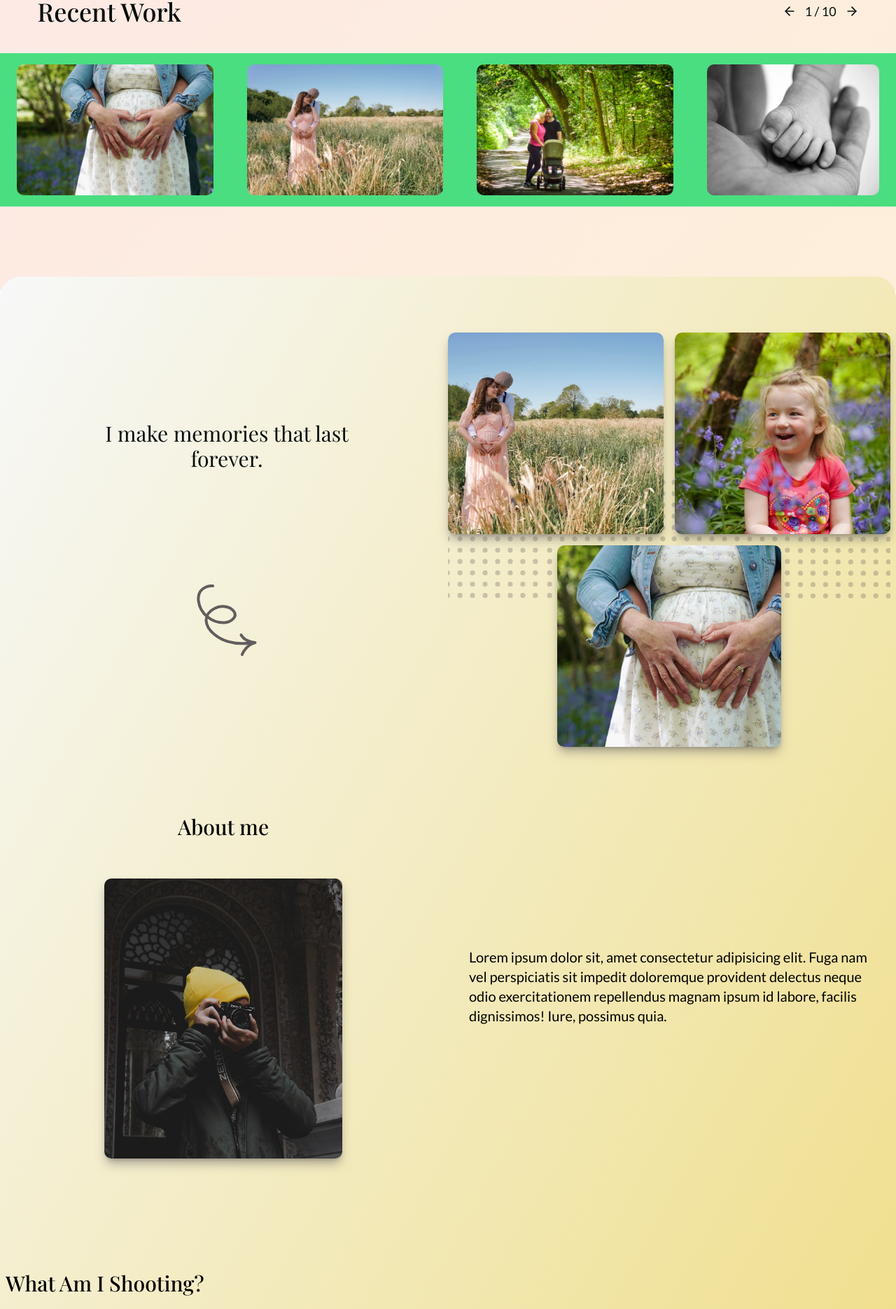
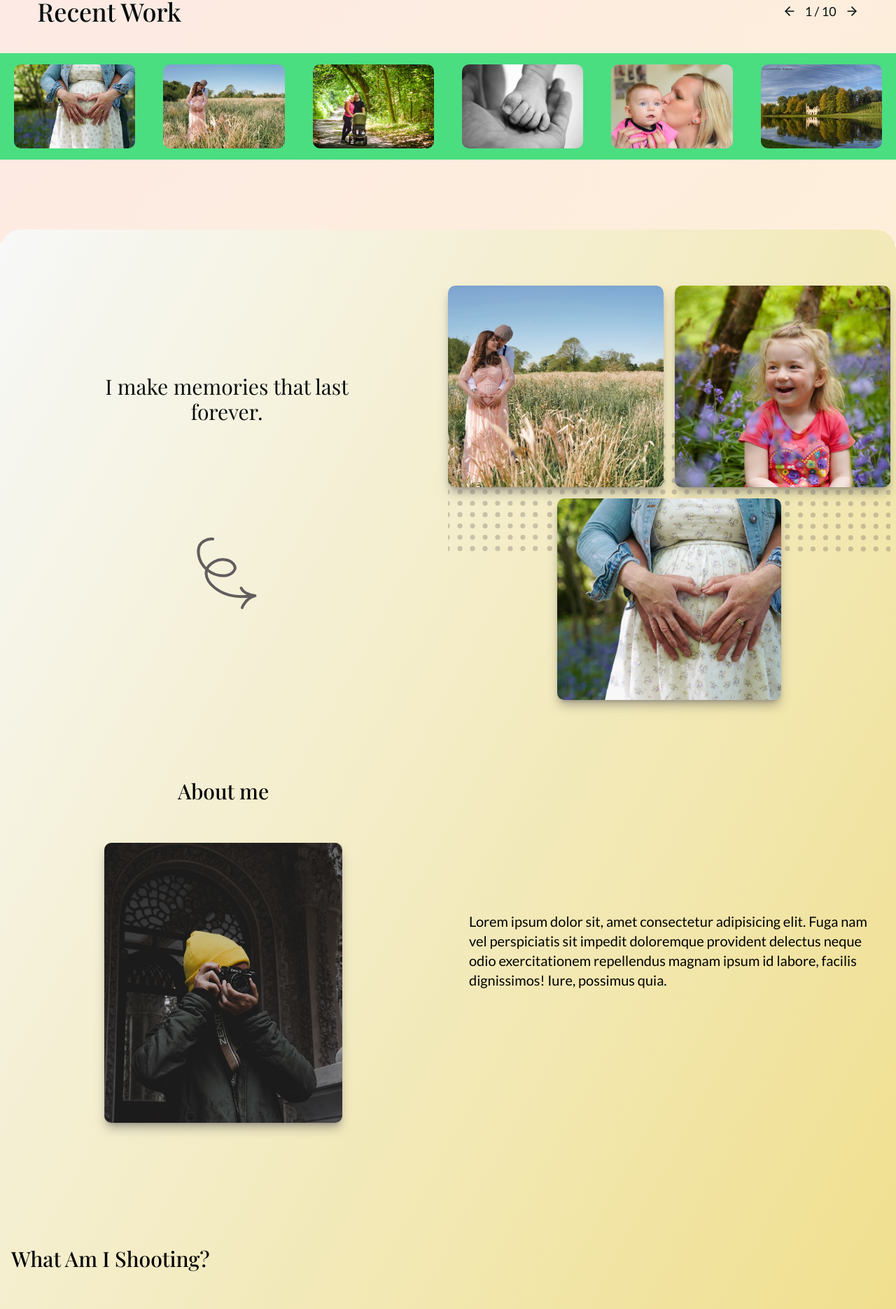
Before and after one commit to lucas-dash/PhotoPortfolio, a React (Vite) app: page / in a window 1280 px wide. Shown: the part 868-2738 px from the top of the page at 70% size. Built offline with nearby package versions, Linux system fonts and the light colour scheme.

Commit message:
scrolling animation

```diff
--- a/src/components/About.jsx
+++ b/src/components/About.jsx
@@ -1,27 +1,81 @@
 import aboutImg from '../assets/amir-hosseini-8SqJMKk-8ak-unsplash.jpg';
+import { useInView, motion, useAnimation } from 'framer-motion';
+import { useEffect, useRef } from 'react';
 
 const About = () => {
+  const ref = useRef(null);
+  const textRef = useRef(null);
+
+  const isInView = useInView(ref, { once: true });
+  const textInView = useInView(textRef, { once: true });
+
+  const mainControls = useAnimation();
+
+  useEffect(() => {
+    if (isInView || textInView) {
+      mainControls.start('visible');
+    }
+  }, [isInView, mainControls, textInView]);
+
   return (
-    <section className="container mx-auto mt-24">
+    <section className="container mx-auto mt-28">
       <article className="grid grid-cols-1 md:grid-cols-2 gap-5">
-        <div className="flex flex-col items-center ">
-          <h2 className="font-primary text-3xl font-medium pb-14">About me</h2>
-          <div className=" max-w-[340px] h-[400px] rounded-[10px] overflow-hidden shadow-lg shadow-textSecondary/50">
+        <div className="flex flex-col items-center">
+          <motion.h2
+            className="font-primary text-3xl font-medium pb-14"
+            ref={ref}
+            variants={{
+              hidden: { opacity: 0, y: 75 },
+              visible: { opacity: 1, y: 0 },
+            }}
+            initial="hidden"
+            animate={mainControls}
+            transition={{ duration: 0.5, delay: 0.25 }}
+          >
+            About me
+          </motion.h2>
+
+          <motion.div
+            className=" max-w-[340px] h-[400px] rounded-[10px] overflow-hidden shadow-lg shadow-textSecondary/50"
+            ref={ref}
+            variants={{
+              hidden: { opacity: 0, y: 75 },
+              visible: { opacity: 1, y: 0 },
+            }}
+            initial="hidden"
+            animate={mainControls}
+            transition={{
+              duration: 0.5,
+              delay: 0.7,
+              type: 'spring',
+              stiffness: 80,
+            }}
+          >
             <img
               src={aboutImg}
               alt="me on photo"
               className="w-full h-full object-cover aspect-video"
             />
-          </div>
+          </motion.div>
         </div>
 
         <div className="flex items-center">
-          <p className="text-xl font-secondary w-max p-5">
+          <motion.p
+            className="text-xl font-secondary w-max p-5"
+            ref={textRef}
+            variants={{
+              hidden: { opacity: 0, y: 100 },
+              visible: { opacity: 1, y: 0 },
+            }}
+            initial="hidden"
+            animate={mainControls}
+            transition={{ duration: 0.8, delay: 0.6 }}
+          >
             Lorem ipsum dolor sit, amet consectetur adipisicing elit. Fuga nam
             vel perspiciatis sit impedit doloremque provident delectus neque
             odio exercitationem repellendus magnam ipsum id labore, facilis
             dignissimos! Iure, possimus quia.
-          </p>
+          </motion.p>
         </div>
       </article>
     </section>
--- a/src/components/Carousel.jsx
+++ b/src/components/Carousel.jsx
@@ -1,14 +1,22 @@
+import { useEffect, useRef } from 'react';
 import { recentImg } from '../utils/carouselImg';
-import { motion, useDragControls } from 'framer-motion';
+import { motion, useDragControls, useInView } from 'framer-motion';
 
 const Carousel = () => {
   const controls = useDragControls();
 
+  // const imageInView = useRef(null);
+  // const isInView = useInView(imageInView);
+
+  // useEffect(() => {
+  //   console.log(isInView);
+  // }, [isInView]);
+
   return (
     <article className="py-10">
-      <div className="max-w-full bg-pink-500 cursor-grab overflow-hidden">
+      <div className="w-full bg-pink-500 cursor-grab overflow-hidden">
         <motion.div
-          className="flex py-4 bg-green-400"
+          className="flex py-4 bg-green-400 overflow-hidden "
           drag="x"
           dragConstraints={{ right: 0 }}
           dragControls={controls}
@@ -16,7 +24,7 @@ const Carousel = () => {
         >
           {recentImg.map((img, index) => {
             return (
-              <div className="max-w-md max-h-72 px-6" key={index}>
+              <div className="aspect-video px-5 w-64 " key={index}>
                 <img
                   src={img}
                   alt="recent image"
@@ -31,3 +39,29 @@ const Carousel = () => {
   );
 };
 export default Carousel;
+
+{
+  /* <article className="py-10">
+      <div className="max-w-full bg-pink-500 cursor-grab overflow-hidden">
+        <motion.div
+          className="flex py-4 bg-green-400"
+          drag="x"
+          dragConstraints={{ right: 0 }}
+          dragControls={controls}
+          whileTap={{ cursor: 'grabbing' }}
+        >
+          {recentImg.map((img, index) => {
+            return (
+              <div className="h-full w-full px-6" key={index}>
+                <img
+                  src={img}
+                  alt="recent image"
+                  className="w-full h-full object-cover rounded-[10px] pointer-events-none"
+                />
+              </div>
+            );
+          })}
+        </motion.div>
+      </div>
+    </article> */
+}
--- a/src/components/Gallery.jsx
+++ b/src/components/Gallery.jsx
@@ -1,26 +1,51 @@
 import { gallery } from '../utils/gallery';
+import { useInView, motion, useAnimation, useAnimate } from 'framer-motion';
+import { useEffect } from 'react';
 
 const Gallery = () => {
+  const mainControls = useAnimation();
+
+  const [scope, animate] = useAnimate();
+  const isInView = useInView(scope);
+
+  useEffect(() => {
+    if (isInView) {
+      animate('li', { opacity: [0, 1] }, { delay: 0.1 });
+      mainControls.start('visible');
+    }
+  }, [animate, isInView, mainControls]);
+
   return (
     <section className="min-h-[500px] px-3 sm:px-12 py-20">
-      <div className=" columns-2 sm:columns-3 gap-3 space-y-3">
+      <motion.ul
+        className="columns-2 sm:columns-3 gap-3 space-y-3"
+        ref={scope}
+        variants={{
+          hidden: { opacity: 0, y: 75 },
+          visible: { opacity: 1, y: 0 },
+        }}
+        initial="hidden"
+        animate={mainControls}
+        transition={{ duration: 0.7, delay: 0.5 }}
+      >
         {gallery.map((image, index) => {
           return (
-            <div
+            <motion.li
               key={index}
               className="place-items-center sm:place-items-start"
             >
-              <div className="h-max max-w-full rounded-lg overflow-hidden cursor-pointer shadow-lg shadow-textSecondary/50">
+              <div className="h-max max-w-full rounded-lg overflow-hidden shadow-lg shadow-textSecondary/50">
                 <img
                   src={image}
                   alt={`image${index}`}
+                  loading="lazy"
                   className="object-cover"
                 />
               </div>
-            </div>
+            </motion.li>
           );
         })}
-      </div>
+      </motion.ul>
     </section>
   );
 };
--- a/src/components/Navbar.jsx
+++ b/src/components/Navbar.jsx
@@ -4,7 +4,7 @@ import { motion } from 'framer-motion';
 const Navbar = () => {
   return (
     <motion.nav
-      className=" flex items-center justify-between text-textPrimary h-[60px] container mx-auto px-2 sticky z-40"
+      className=" flex items-center justify-between text-textPrimary h-[60px] container mx-auto px-2 relative z-40"
       initial={{ y: -200 }}
       animate={{ y: 0 }}
       transition={{ type: 'spring', stiffness: 90 }}
--- a/src/components/Shooting.jsx
+++ b/src/components/Shooting.jsx
@@ -1,12 +1,17 @@
-import { useState } from 'react';
+import { useEffect, useState } from 'react';
 import {
   familyCategory,
   kidsCategory,
   newBornCategory,
 } from '../utils/portfolioImg';
-import { motion } from 'framer-motion';
+import { motion, useAnimation, useInView } from 'framer-motion';
+import { useRef } from 'react';
 
 const Shooting = () => {
+  const headRef = useRef(null);
+  const isInView = useInView(headRef, { once: true });
+  const mainControls = useAnimation();
+
   const categories = ['Family', 'Kids', 'NewBorn'];
   const [activeCategory, setActiveCategory] = useState('Family');
 
@@ -22,15 +27,31 @@ const Shooting = () => {
 
   const activeCategoryData = categoryDataMap[activeCategory];
 
+  useEffect(() => {
+    if (isInView) {
+      mainControls.start('visible');
+    }
+  }, [isInView, mainControls]);
+
   return (
-    <section className="container mx-auto mt-40">
-      <h2 className="font-primary text-3xl font-medium pb-14 text-center md:text-left">
+    <section className="container mx-auto mt-24 md:mt-44">
+      <motion.h2
+        className="font-primary text-3xl font-medium pb-14 text-center md:text-left mx-2"
+        ref={headRef}
+        variants={{
+          hidden: { opacity: 0, y: 75 },
+          visible: { opacity: 1, y: 0 },
+        }}
+        initial="hidden"
+        animate={mainControls}
+        transition={{ duration: 0.5, delay: 0.25 }}
+      >
         What Am I Shooting?
-      </h2>
+      </motion.h2>
 
-      <article className="">
+      <article>
         <div
-          className="flex gap-0 sm:gap-5 md:gap-10 bg-[#D9CF9E]/70 py-1 px-6 w-max rounded-3xl mx-auto md:mx-0"
+          className="flex gap-0 sm:gap-5 md:gap-10 bg-[#D9CF9E]/70 py-1 px-6 w-max rounded-3xl mx-auto md:mx-2 "
           style={{ boxShadow: 'inset 0px 3px 4px #625D5D' }}
         >
           {categories.map((category, index) => {
--- a/src/components/Showcase.jsx
+++ b/src/components/Showcase.jsx
@@ -4,26 +4,78 @@ import image3 from '../assets/portfolio/Kids/1-1653124775098.jpeg';
 import dotgrid from '../assets/dotgrid.svg';
 import arrow from '../assets/sketchArrow.svg';
 
+import { useInView, motion, useAnimation } from 'framer-motion';
+import { useEffect, useRef } from 'react';
+
 const Showcase = () => {
+  const ref = useRef(null);
+  const isInView = useInView(ref, { once: true });
+
+  const mainControls = useAnimation();
+
+  useEffect(() => {
+    if (isInView) {
+      mainControls.start('visible');
+    }
+  }, [isInView, mainControls]);
+
   return (
     <article className="grid grid-cols-1 sm:grid-cols-2 pt-20 container mx-auto">
       <div className="flex flex-col items-center justify-evenly">
-        <h3 className="font-primary text-3xl max-w-sm text-center text-textPrimary pb-8">
+        <motion.h3
+          className="font-primary text-3xl max-w-sm text-center text-textPrimary pb-8"
+          ref={ref}
+          variants={{
+            hidden: { opacity: 0, y: 75 },
+            visible: { opacity: 1, y: 0 },
+          }}
+          initial="hidden"
+          animate={mainControls}
+          transition={{ duration: 0.5, delay: 0.5 }}
+        >
           I make memories that last forever.
-        </h3>
+        </motion.h3>
 
-        <div className="hidden sm:block">
+        <motion.div
+          className="hidden sm:block"
+          ref={ref}
+          variants={{
+            hidden: { opacity: 0, y: 75 },
+            visible: { opacity: 1, y: 0 },
+          }}
+          initial="hidden"
+          animate={mainControls}
+          transition={{ duration: 0.5, delay: 0.8 }}
+        >
           <img src={arrow} alt="" />
-        </div>
+        </motion.div>
       </div>
 
-      <div
+      <motion.div
         className="flex items-center justify-center px-3 sm:px-0"
         style={{
           background: `url(${dotgrid}) center center no-repeat`,
         }}
+        ref={ref}
+        variants={{
+          hidden: { opacity: 0, y: 75 },
+          visible: { opacity: 1, y: 0 },
+        }}
+        initial="hidden"
+        animate={mainControls}
+        transition={{ duration: 0.8, delay: 0.35 }}
       >
-        <div className="grid grid-cols-2 place-items-center gap-4 ">
+        <motion.div
+          className="grid grid-cols-2 place-items-center gap-4 "
+          ref={ref}
+          variants={{
+            hidden: { opacity: 0, y: 75 },
+            visible: { opacity: 1, y: 0 },
+          }}
+          initial="hidden"
+          animate={mainControls}
+          transition={{ duration: 0.9, delay: 0.5 }}
+        >
           <div className="max-w-xs max-h-72 rounded-[10px] overflow-hidden shadow-lg shadow-textSecondary/50">
             <img
               src={image1}
@@ -45,8 +97,8 @@ const Showcase = () => {
               className="w-full h-full object-cover aspect-square rounded-[10px]"
             />
           </div>
-        </div>
-      </div>
+        </motion.div>
+      </motion.div>
     </article>
   );
 };
--- a/src/pages/Footer.jsx
+++ b/src/pages/Footer.jsx
@@ -1,9 +1,11 @@
 import Gallery from '../components/Gallery';
+import Contact from '../components/Contact';
 
 const Footer = () => {
   return (
     <div className="bg-gradient-to-br from-primary to-secondary -mt-10 pt-10">
       <Gallery />
+      <Contact />
     </div>
   );
 };
--- a/src/utils/carouselImg.js
+++ b/src/utils/carouselImg.js
@@ -2,5 +2,7 @@ import image1 from '../assets/portfolio/Materniny/1-165245041493.jpeg';
 import image2 from '../assets/portfolio/Materniny/3-1652216698544.jpeg';
 import imgae3 from '../assets/portfolio/Family/1-DSC_0207.jpeg';
 import imgage4 from '../assets/portfolio/NewBorn/2-17016122_411747025846963_5906392673526431258_o.jpg';
+import image5 from '../assets/portfolio/Family/3-DSC_0261.jpeg';
+import image6 from '../assets/gallery/11-75311711_955205851501075_1248103254106046464_n ve velké velikosti.jpeg';
 
-export const recentImg = [image1, image2, imgae3, imgage4];
+export const recentImg = [image1, image2, imgae3, imgage4, image5, image6];
--- a/src/utils/gallery.js
+++ b/src/utils/gallery.js
@@ -8,6 +8,8 @@ import image7 from '../assets/gallery/2-17191629_411748295846836_781170463282027
 import image8 from '../assets/gallery/3-17211834_411747989180200_5888476739355281183_o ve velké velikosti.jpeg';
 import image9 from '../assets/gallery/4-17212125_411745389180460_2890284939126064606_o ve velké velikosti.jpeg';
 import image10 from '../assets/gallery/5-17218481_412894439065555_2528746551345793802_o ve velké velikosti.jpeg';
+import image11 from '../assets/gallery/6-18671413_444644212557244_1630118547658552211_o ve velké velikosti.jpeg';
+import image12 from '../assets/gallery/8-19956798_472390743115924_4058120273786721168_o ve velké velikosti.jpeg';
 
 export const gallery = [
   image1,
@@ -20,4 +22,6 @@ export const gallery = [
   image9,
   image8,
   image10,
+  image12,
+  image11,
 ];
```
Also changed, not shown: src/components/Header.jsx (+7 -7 lines).
